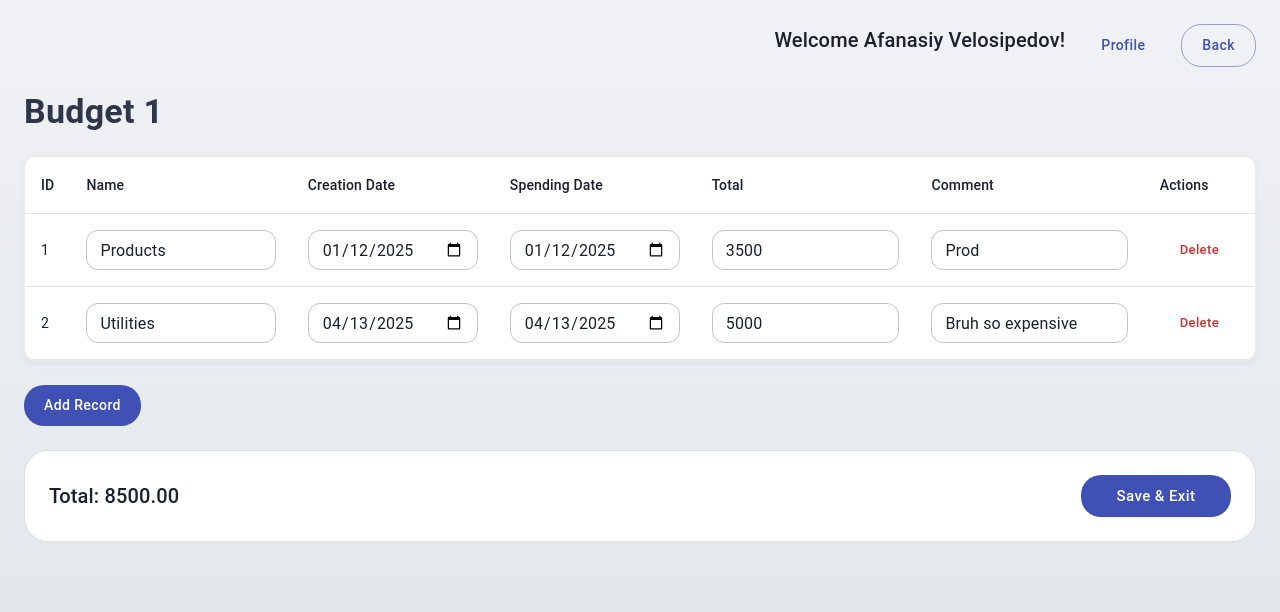
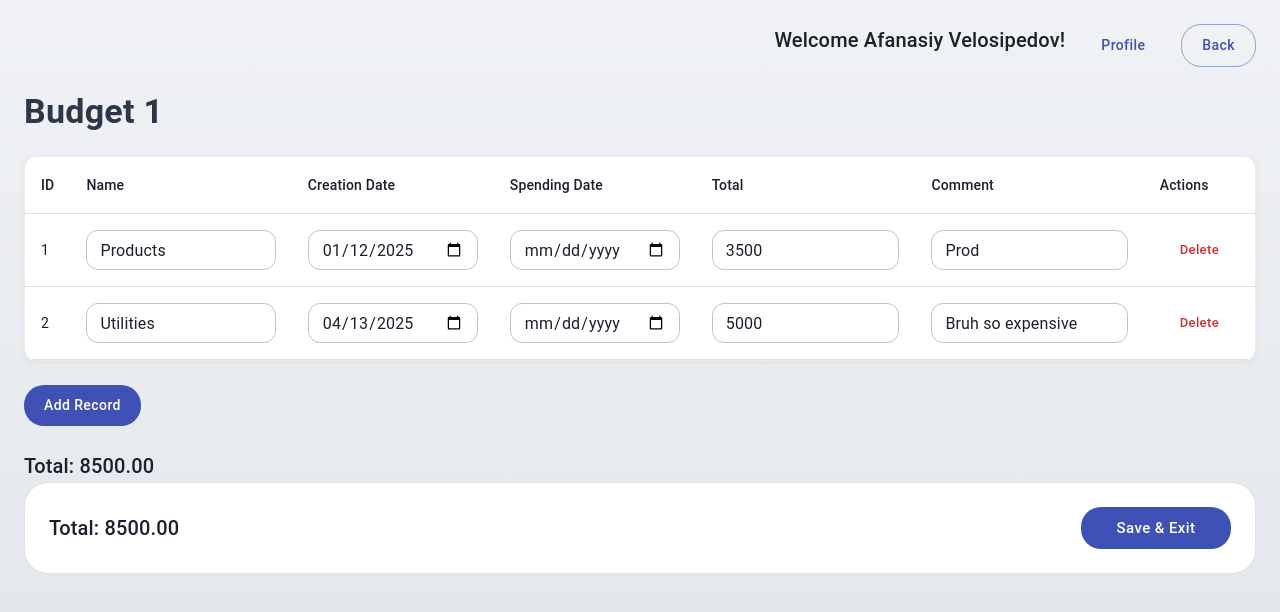
Before and after one commit to KBR4/ASPBudgetFront, a React (Create React App) app: page /budget/1 in a window 1280 px wide. Shown: the top 612 px of the page. Built offline with nearby package versions, Linux system fonts and the light colour scheme; no server answers.

Commit message:
HW-11 Added Formik to BudgetWorkspace

```diff
--- a/src/components/budgetworkspace.tsx
+++ b/src/components/budgetworkspace.tsx
@@ -1,4 +1,4 @@
-import React, { useEffect } from 'react';
+import React from 'react';
 import {
   Box,
   Typography,
@@ -12,98 +12,71 @@ import {
   Paper,
   TextField,
 } from '@mui/material';
-import { useState } from 'react';
 import { useNavigate, useParams } from 'react-router-dom';
 import { BudgetRecordDto } from '../api/models/budgetRecord';
 import { BudgetResultDto } from '../api/models/budgetResult';
 import { mockUser } from '../api/models/mockdatauser';
 import { mockRecords, mockResult } from '../api/models/mockbudgetdata';
+import {
+  Formik,
+  Form,
+  FieldArray,
+  Field,
+  useFormikContext,
+  FormikErrors,
+} from 'formik';
+import * as Yup from 'yup';
+
+type RecordErrors = {
+  name?: string;
+  total?: string;
+  spendingDate?: string;
+  comment?: string;
+};
+
+const RecordSchema = Yup.object().shape({
+  name: Yup.string().required('Required'),
+  total: Yup.number().required('Required').min(0, 'Must be positive'),
+  spendingDate: Yup.date().required('Required'),
+  comment: Yup.string(),
+});
+
+const BudgetSchema = Yup.object().shape({
+  budgetName: Yup.string().required('Budget name is required'),
+  records: Yup.array().of(RecordSchema),
+});
 
 export default function BudgetWorkspace() {
-  const [records, setRecords] = useState<BudgetRecordDto[]>(mockRecords);
-  const [result, setResult] = useState<BudgetResultDto>(mockResult);
-
   const { id } = useParams<{ id: string }>();
-  const [budgetName, setBudgetName] = useState<string>(`Budget ${id}`);
-  const [tempBudgetName, setTempBudgetName] = useState(budgetName);
-  const [isEditingName, setIsEditingName] = useState(false);
-
   const budgetId = id ? parseInt(id) : 0;
-  const [filteredRecords, setFilteredRecords] = useState<BudgetRecordDto[]>([]);
-  const [total, setTotal] = useState<number>(0);
-
   const navigate = useNavigate();
 
-  useEffect(() => {
-    const filtered = mockRecords.filter(
+  const initialRecords = mockRecords.filter(
     (record) => record.budgetId === budgetId
   );
-    setFilteredRecords(filtered);
-  }, [budgetId]);
 
-  useEffect(() => {
-    const newTotal = filteredRecords.reduce(
-      (sum, record) => sum + (record.total || 0),
-      0
-    );
-    setTotal(newTotal);
-  }, [filteredRecords]);
-
-  const addRecord = () => {
-    const newId =
-      filteredRecords.length > 0
-        ? Math.max(...filteredRecords.map((r) => r.id!)) + 1
-        : 1;
-
-    const newRecord: BudgetRecordDto = {
-      id: newId,
-      name: '',
-      creationDate: new Date(),
-      spendingDate: new Date(),
-      budgetId: budgetId,
-      total: 0,
-      comment: '',
+  const initialValues = {
+    budgetName: `Budget ${id}`,
+    records: initialRecords,
+    isEditingName: false,
   };
 
-    setFilteredRecords([...filteredRecords, newRecord]);
-  };
-
-  const deleteRecord = (id: number) => {
-    setFilteredRecords(filteredRecords.filter((record) => record.id !== id));
-  };
-
-  const handleSave = () => {
-    //add save logic
+  const handleSubmit = (values: typeof initialValues) => {
+    console.log('Submitting:', values);
     navigate('/');
   };
 
-  const handleNameSave = () => {
-    setBudgetName(tempBudgetName);
-    setIsEditingName(false);
-  };
-
-  const handleFieldChange = (
-    id: number,
-    field: keyof BudgetRecordDto,
-    value: string | number | Date
-  ) => {
-    setFilteredRecords(
-      filteredRecords.map((record) => {
-        if (record.id === id) {
-          return { ...record, [field]: value };
-        }
-        return record;
-      })
-    );
-  };
-
-  const formatDateForInput = (date: Date) => {
-    return date.toISOString().split('T')[0];
-  };
-
   return (
+    <Formik
+      initialValues={initialValues}
+      validationSchema={BudgetSchema}
+      onSubmit={handleSubmit}
+    >
+      {({ values, errors, touched, handleChange, setFieldValue }) => (
         <Box sx={{ p: 3 }}>
-      <Box sx={{ display: 'flex', justifyContent: 'flex-end', gap: 2, mb: 3 }}>
+          <Box
+            sx={{ display: 'flex', justifyContent: 'flex-end', gap: 2, mb: 3 }}
+          >
             <Typography variant='h6'>
               Welcome {mockUser.firstName} {mockUser.lastName}!
             </Typography>
@@ -114,28 +87,39 @@ export default function BudgetWorkspace() {
           </Box>
 
           <Box sx={{ display: 'flex', justifyContent: 'space-between', mb: 3 }}>
-        {isEditingName ? (
+            {values.isEditingName ? (
               <Box sx={{ display: 'flex', alignItems: 'center', gap: 2 }}>
                 <TextField
-              value={tempBudgetName}
-              onChange={(e) => setTempBudgetName(e.target.value)}
+                  name='budgetName'
+                  value={values.budgetName}
+                  onChange={handleChange}
                   size='small'
+                  error={touched.budgetName && !!errors.budgetName}
+                  helperText={touched.budgetName && errors.budgetName}
                 />
-            <Button variant='contained' size='small' onClick={handleNameSave}>
+                <Button
+                  variant='contained'
+                  size='small'
+                  onClick={() => setFieldValue('isEditingName', false)}
+                >
                   Save Name
                 </Button>
               </Box>
             ) : (
               <Typography
                 variant='h4'
-            onClick={() => setIsEditingName(true)}
+                onClick={() => setFieldValue('isEditingName', true)}
                 sx={{ cursor: 'pointer' }}
               >
-            {budgetName}
+                {values.budgetName}
               </Typography>
             )}
           </Box>
 
+          <Form>
+            <FieldArray name='records'>
+              {({ push, remove }) => (
+                <>
                   <TableContainer component={Paper} sx={{ mb: 3 }}>
                     <Table>
                       <TableHead>
@@ -150,70 +134,79 @@ export default function BudgetWorkspace() {
                         </TableRow>
                       </TableHead>
                       <TableBody>
-            {filteredRecords.map((record) => (
-              <TableRow key={record.id}>
-                <TableCell>{record.id}</TableCell>
+                        {values.records.map((record, index) => {
+                          const recordErrors =
+                            (errors.records?.[index] as RecordErrors) || {};
+                          const recordTouched =
+                            (touched.records?.[index] as RecordErrors) || {};
+
+                          return (
+                            <TableRow key={record.id || index}>
+                              <TableCell>{record.id || 'new'}</TableCell>
                               <TableCell>
-                  <TextField
-                    value={record.name}
-                    onChange={(e) =>
-                      handleFieldChange(record.id!, 'name', e.target.value)
-                    }
+                                <Field
+                                  as={TextField}
+                                  name={`records.${index}.name`}
                                   size='small'
                                   fullWidth
+                                  error={
+                                    recordTouched.name && !!recordErrors.name
+                                  }
+                                  helperText={
+                                    recordTouched.name && recordErrors.name
+                                  }
                                 />
                               </TableCell>
                               <TableCell>
-                  <TextField
+                                <Field
+                                  as={TextField}
                                   type='date'
-                    value={formatDateForInput(record.creationDate)}
-                    onChange={(e) =>
-                      handleFieldChange(
-                        record.id!,
-                        'creationDate',
-                        e.target.value
-                      )
-                    }
+                                  name={`records.${index}.creationDate`}
                                   size='small'
                                   InputLabelProps={{ shrink: true }}
+                                  value={
+                                    new Date(record.creationDate)
+                                      .toISOString()
+                                      .split('T')[0]
+                                  }
                                 />
                               </TableCell>
                               <TableCell>
-                  <TextField
+                                <Field
+                                  as={TextField}
                                   type='date'
-                    value={formatDateForInput(record.spendingDate)}
-                    onChange={(e) =>
-                      handleFieldChange(
-                        record.id!,
-                        'spendingDate',
-                        e.target.value
-                      )
-                    }
+                                  name={`records.${index}.spendingDate`}
                                   size='small'
                                   InputLabelProps={{ shrink: true }}
+                                  error={
+                                    recordTouched.spendingDate &&
+                                    !!recordErrors.spendingDate
+                                  }
+                                  helperText={
+                                    recordTouched.spendingDate &&
+                                    recordErrors.spendingDate
+                                  }
                                 />
                               </TableCell>
                               <TableCell>
-                  <TextField
+                                <Field
+                                  as={TextField}
                                   type='number'
-                    value={record.total}
-                    onChange={(e) =>
-                      handleFieldChange(
-                        record.id!,
-                        'total',
-                        parseFloat(e.target.value)
-                      )
-                    }
+                                  name={`records.${index}.total`}
                                   size='small'
                                   inputProps={{ step: '0.01' }}
+                                  error={
+                                    recordTouched.total && !!recordErrors.total
+                                  }
+                                  helperText={
+                                    recordTouched.total && recordErrors.total
+                                  }
                                 />
                               </TableCell>
                               <TableCell>
-                  <TextField
-                    value={record.comment || ''}
-                    onChange={(e) =>
-                      handleFieldChange(record.id!, 'comment', e.target.value)
-                    }
+                                <Field
+                                  as={TextField}
+                                  name={`records.${index}.comment`}
                                   size='small'
                                   fullWidth
                                 />
@@ -222,22 +215,49 @@ export default function BudgetWorkspace() {
                                 <Button
                                   size='small'
                                   color='error'
-                    onClick={() => deleteRecord(record.id!)}
+                                  onClick={() => remove(index)}
                                 >
                                   Delete
                                 </Button>
                               </TableCell>
                             </TableRow>
-            ))}
+                          );
+                        })}
                       </TableBody>
                     </Table>
                   </TableContainer>
 
                   <Box sx={{ display: 'flex', gap: 2, mb: 3 }}>
-        <Button variant='contained' onClick={addRecord}>
+                    <Button
+                      variant='contained'
+                      type='button'
+                      onClick={() => {
+                        const newId =
+                          values.records.length > 0
+                            ? Math.max(
+                                ...values.records.map((r) => r.id || 0)
+                              ) + 1
+                            : 1;
+
+                        push({
+                          id: newId,
+                          name: '',
+                          creationDate: new Date(),
+                          spendingDate: new Date(),
+                          budgetId: budgetId,
+                          total: 0,
+                          comment: '',
+                        });
+                      }}
+                    >
                       Add Record
                     </Button>
                   </Box>
+                </>
+              )}
+            </FieldArray>
+
+            <TotalDisplay />
 
             <Box
               sx={{
@@ -251,16 +271,32 @@ export default function BudgetWorkspace() {
                 alignItems: 'center',
               }}
             >
-        <Typography variant='h6'>Total: {total.toFixed(2)}</Typography>
+              <TotalDisplay />
               <Button
                 variant='contained'
                 size='large'
-          onClick={handleSave}
+                type='submit'
                 sx={{ minWidth: 150 }}
               >
                 Save & Exit
               </Button>
             </Box>
+          </Form>
         </Box>
+      )}
+    </Formik>
   );
 }
+
+function TotalDisplay() {
+  const { values } = useFormikContext<{
+    records: BudgetRecordDto[];
+  }>();
+
+  const total = values.records.reduce(
+    (sum, record) => sum + (record.total || 0),
+    0
+  );
+
+  return <Typography variant='h6'>Total: {total.toFixed(2)}</Typography>;
+}
```
Lines whose indentation alone changed are shown as unchanged.
